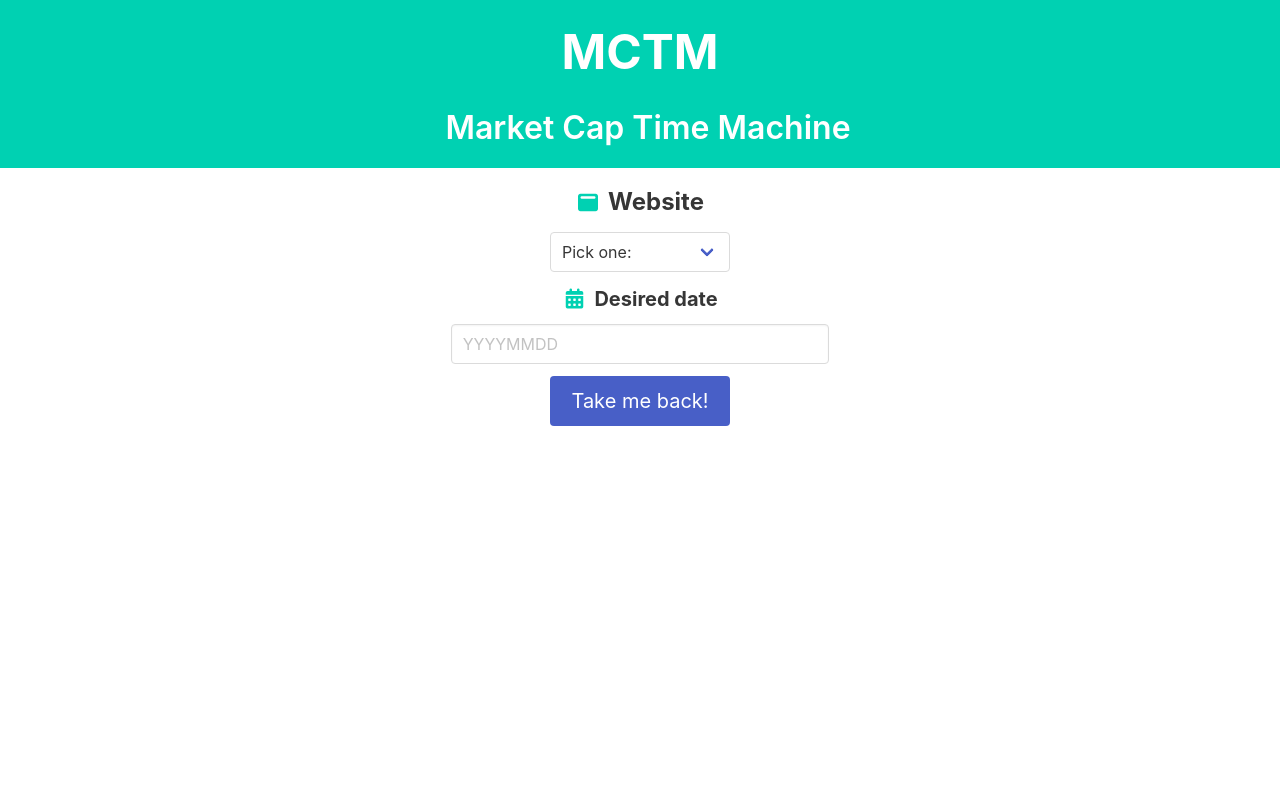
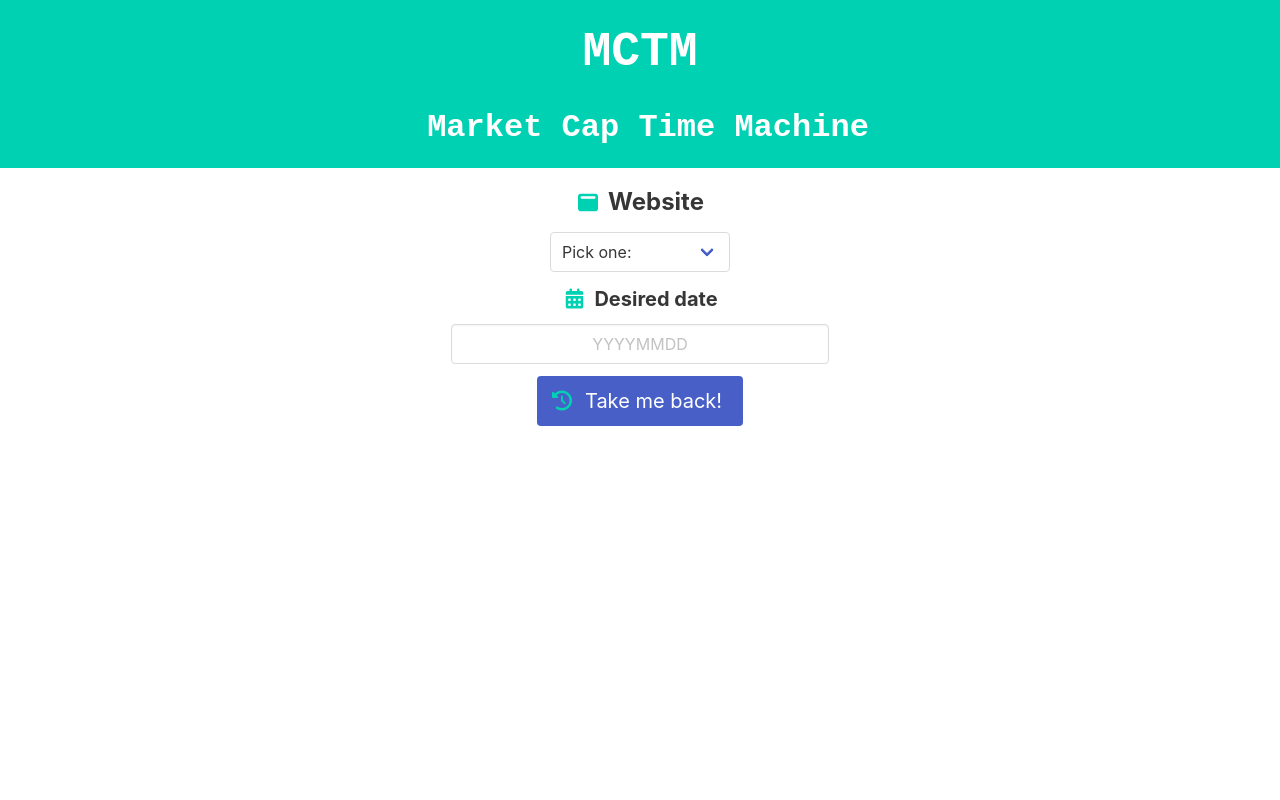
Before and after one commit to antoine-duong/antoine-duong-project-three, a React (Create React App) app: page / in a window 1280 px wide. Shown: the top 800 px of the page. Built offline with nearby package versions, Linux system fonts and the light colour scheme.

Commit message:
Change fonts header, update app title

```diff
--- a/public/index.html
+++ b/public/index.html
@@ -26,7 +26,7 @@
       work correctly both with client-side routing and a non-root public URL.
       Learn how to configure a non-root public URL by running `npm run build`.
     -->
-    <title>React App</title>
+    <title>MarketCapTimeMachine</title>
   </head>
   <body>
     <noscript>You need to enable JavaScript to run this app.</noscript>
--- a/src/App.css
+++ b/src/App.css
@@ -40,4 +40,5 @@
 iframe {
   width: calc(100vw - 30px);
   height: 500px;
+  border: solid 2px #485fc7;
 }
--- a/src/Components/Form.js
+++ b/src/Components/Form.js
@@ -66,7 +66,7 @@ const Form = (props)=>{
                         <input
                         onChange={inputDateHandler}
                         type="text"
-                        className="input"
+                        className="input has-text-centered"
                         id="dateValue"
                         placeholder="YYYYMMDD"
                         />
@@ -75,7 +75,12 @@ const Form = (props)=>{
 
                 <div className="field">
                     <div className="control">
-                        <button onClick={submitHandler} className="button is-link is-size-5 is-size-6-mobile" type="submit">Take me back!</button>
+                        <button onClick={submitHandler} className="button is-link is-size-5 is-size-6-mobile" type="submit">
+                            <span className="icon has-text-primary mr-2">
+                                <i className="fas fa-clock-rotate-left is-size-5 is-size-7-mobile"></i>
+                            </span>
+                            Take me back!
+                        </button>
                     </div>
                 </div>
             </form>
--- a/src/Components/Header.js
+++ b/src/Components/Header.js
@@ -2,16 +2,16 @@ const Header = ()=>{
     return (
         <header className='hero has-background-primary'>
             <div className="hero-head">
-                <h1 className='is-size-1 is-size-4-mobile has-text-weight-bold has-text-white m-4'>MCTM</h1>
+                <h1 className='is-family-code is-size-1 is-size-4-mobile has-text-weight-bold has-text-white m-4'>MCTM</h1>
                 <div className="dropdown is-hoverable">
                     <div className="dropdown-trigger">
-                        <h2 className='is-size-3 is-size-6-mobile has-text-weight-semibold has-text-white ml-4 mb-4' aria-controls="dropdown-menu1">Market Cap Time Machine</h2>
+                        <h2 className='is-family-code is-size-3 is-size-6-mobile has-text-weight-semibold has-text-white ml-4 mb-4' aria-controls="dropdown-menu1">Market Cap Time Machine</h2>
                     </div>
                     <div className="dropdown-menu" id="dropdown-menu1" role="menu">
                         <div className="dropdown-content">
                             <div className="dropdown-item">
 
-                                <div className="icon-text">
+                                <div className="icon-text is-justify-content-center">
                                     <span className="icon has-text-info">
                                         <i className="fas fa-info-circle is-size-5 is-size-7-mobile"></i>
                                     </span>
@@ -21,7 +21,7 @@ const Header = ()=>{
                                     MCTM allows anyone to review the historical rankings of the largest cryptocurrencies by market cap on <a href="https://coinmarketcap.com/" target="_blank" rel="noreferrer noopener">CoinMarketCap</a> or <a href="https://www.coingecko.com/" target="_blank" rel="noreferrer noopener">CoinGecko</a>.
                                 </p>
 
-                                <div className="icon-text">
+                                <div className="icon-text is-justify-content-center">
                                     <span className="icon has-text-warning">
                                         <i className="fas fa-gear is-size-5 is-size-7-mobile"></i>
                                     </span>
@@ -31,7 +31,7 @@ const Header = ()=>{
                                     Simply choose a website from the dropdown menu and enter a date (<em>YYYYMMDD</em>).
                                 </p>
 
-                                <div className="icon-text">
+                                <div className="icon-tex is-justify-content-center">
                                     <span className="icon has-text-success">
                                         <i className="fas fa-arrow-trend-up is-size-5 is-size-7-mobile"></i>
                                     </span>
```
